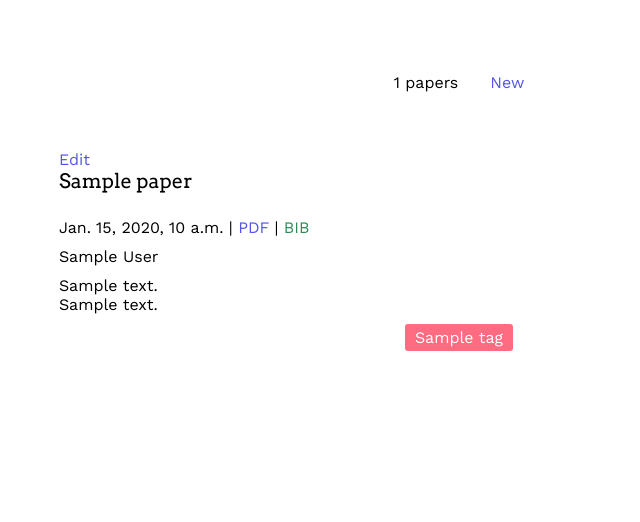
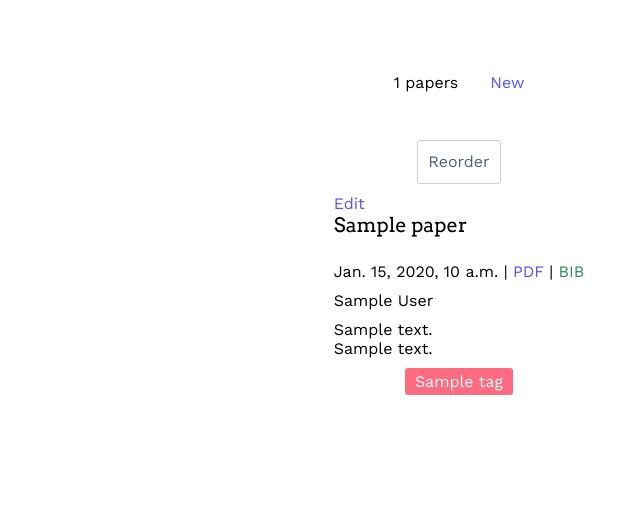
Before and after one commit to samirelanduk/TimelineReview, a Django app: template core/templates/home.html in a window 1280 px wide. Shown: the part 199-721 px from the top of the page, without its empty margins (181-821 px from the left). Run offline with Django 3.2, Linux system fonts and the light colour scheme; the template is opened without the code that fills it: most values are stand-ins (such as "Sample title", 1, 10 or a date in 2020); style sheets or scripts are compiled from the project's sources; some libraries are stand-ins or nearby versions.

Commit message:
Reorder button

```diff
--- a/core/static/css/_core.scss
+++ b/core/static/css/_core.scss
@@ -27,7 +27,7 @@ a, input[type=submit], button {
     cursor: pointer;
 }
 
-input, textarea {
+input, textarea, button {
     display: block;
     border: 1px solid $gray-3;
     line-height: 2;
@@ -48,7 +48,7 @@ textarea#id_bibtex {
     font-family: 'Courier New', Courier, monospace;
 }
 
-input[type=submit] {
+input[type=submit], button {
     width: fit-content;
     cursor: pointer;
 }
--- a/core/static/css/_home.scss
+++ b/core/static/css/_home.scss
@@ -3,7 +3,7 @@
     justify-content: center;
     margin-bottom: $gap-6;
 
-    .paper-count, a {
+    .paper-count, a, button {
         margin: 0px $gap-3;
     }
 }
--- /dev/null
+++ b/core/static/css/_papers.scss
@@ -0,0 +1,15 @@
+.reorder-button {
+    width: fit-content;
+    margin: 0px auto;
+}
+
+.papers {
+    display: flex;
+    flex-direction: column;
+
+
+}
+
+.papers.reversed {
+    flex-direction: column-reverse;
+}
--- a/core/static/css/main.scss
+++ b/core/static/css/main.scss
@@ -3,6 +3,7 @@
 @import "core";
 @import "nav";
 @import "home";
+@import "papers";
 @import "paper";
 @import "deletion";
 @import "tags";
--- a/core/static/js/main.js
+++ b/core/static/js/main.js
@@ -31,7 +31,21 @@ document.onkeydown = function(event) {
     }
 };
 
-var button = document.getElementsByClassName("delete-button");
+var button = document.getElementsByClassName("reorder-button");
+if (button.length) {
+    button = button[0];
+    button.onclick = function() {
+        var papers = document.getElementsByClassName("papers")[0];
+        if (papers.classList.contains("reversed")) {
+            papers.classList.remove("reversed");
+        } else {
+            papers.classList.add("reversed");
+        }
+
+    }
+}
+
+button = document.getElementsByClassName("delete-button");
 if (button.length) {
     button = button[0];
     button.onclick = function() {
--- a/core/templates/home.html
+++ b/core/templates/home.html
@@ -8,7 +8,6 @@
     <div class="paper-count"> {{ papers.count }} papers</div>
     <a href="/new/">New</a>
 </div>
-{% for paper in papers%}
-    {% include "paper.html" %}
-{% endfor %}
+
+{% include "papers.html" %}
 {% endblock %}
--- /dev/null
+++ b/core/templates/papers.html
@@ -0,0 +1,6 @@
+<button class="reorder-button">Reorder</button>
+<div class="papers">
+{% for paper in papers%}
+    {% include "paper.html" %}
+{% endfor %}
+</div>
--- a/core/templates/tag.html
+++ b/core/templates/tag.html
@@ -4,7 +4,5 @@
 
 {% block body %}
 <h1>{{ tag.title }}</h1>
-{% for paper in papers%}
-    {% include "paper.html" %}
-{% endfor %}
+{% include "papers.html" %}
 {% endblock %}
```
